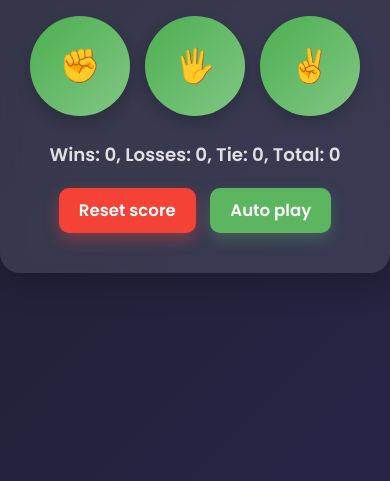
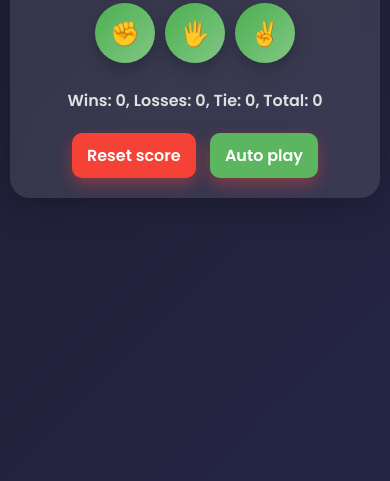
Before and after one commit to SadmanMahmud001/Rock-Paper-Scissors-Game, a plain HTML site: page index.html in a window 390 px wide. Shown: the part 363-844 px from the top of the page. Drawn offline with Linux system fonts and the light colour scheme.

Commit message:
make responsive

```diff
--- a/index.html
+++ b/index.html
@@ -22,7 +22,7 @@
       <button class="autoPlay">Auto play</button>
     </main>
 
-    <div class="loaderContainer">
+    <!-- <div class="loaderContainer">
       <svg
         class="pl"
         viewBox="0 0 200 200"
@@ -65,7 +65,7 @@
           stroke-linecap="round"
         />
       </svg>
-    </div>
+    </div> -->
   </body>
   <script src="script.js"></script>
 </html>
--- a/script.js
+++ b/script.js
@@ -144,9 +144,7 @@ function playerScore() {
 
 playerScore();
 
-setTimeout(function () {
-  document.querySelector(".loaderContainer").style.display = "none";
-  document.querySelector("main").style.display = "block";
-}, 3000);
-
-//https://youtu.be/EerdGm-ehJQ?list=LL&t=35966
+// setTimeout(function () {
+//   document.querySelector(".loaderContainer").style.display = "none";
+//   document.querySelector("main").style.display = "block";
+// }, 3000);
--- a/style.css
+++ b/style.css
@@ -1,5 +1,7 @@
+/* Import Google Font */
 @import url("https://fonts.googleapis.com/css2?family=Poppins:wght@400;600;700&display=swap");
 
+/* Reset & Base Styles */
 * {
   font-family: "Poppins", sans-serif;
   margin: 0;
@@ -20,28 +22,32 @@ body {
   align-items: center;
   height: 100vh;
   margin: 0;
+  padding: 10px;
 }
 
 main {
-  background: rgba(255, 255, 255, 0.1);
+  width: 90%;
+  max-width: 500px;
+  background: #ffffff1a;
   backdrop-filter: blur(10px);
   border-radius: 20px;
-  padding: 40px 30px;
-  box-shadow: 0 8px 32px rgba(0, 0, 0, 0.25);
+  padding: 30px;
+  box-shadow: 0 8px 32px #00000040;
   text-align: center;
-  display: none;
 }
 
 h1 {
   font-size: 2rem;
   font-weight: 700;
-  margin-bottom: 30px;
+  margin-bottom: 20px;
   color: #f5f5f5;
 }
 
+/* Button Container */
 .buttons {
   display: flex;
   justify-content: center;
+  flex-wrap: wrap;
   gap: 15px;
   margin-bottom: 25px;
 }
@@ -50,9 +56,9 @@ h1 {
   background: linear-gradient(135deg, #4caf50, #81c784);
   color: #ffffff;
   border: none;
-  border-radius: 100%;
-  width: 100px;
-  height: 100px;
+  border-radius: 50%;
+  width: 80px;
+  height: 80px;
   font-size: 2rem;
   cursor: pointer;
   transition: transform 0.2s, box-shadow 0.2s;
@@ -64,39 +70,43 @@ h1 {
   box-shadow: 0 10px 25px rgba(76, 175, 80, 0.6);
 }
 
-#playerScore {
-  font-size: 1.1rem;
+/* Responsive Buttons */
+@media (max-width: 400px) {
+  .buttons button {
+    width: 60px;
+    height: 60px;
+    font-size: 1.5rem;
+  }
+}
+
+#playerScore,
+#playerResult,
+#choicess {
+  font-size: 1.2rem;
   font-weight: 600;
-  margin: 15px 0;
+  margin: 10px 0;
   color: #e0e0e0;
 }
 
-#playerResult {
-  font-size: 1.5rem;
-  font-weight: 700;
-  margin-bottom: 20px;
-}
-
-#choicess {
-  font-size: 1.5rem;
-  margin-bottom: 20px;
-}
-
-#choicess span {
-  font-size: 2rem;
-}
-
-.reset {
+/* Controls */
+.reset,
+.autoPlay {
   background: #f44336;
   color: white;
   border: none;
-  padding: 10px 20px;
+  padding: 10px 15px;
   font-size: 1rem;
   font-weight: 600;
   border-radius: 10px;
   cursor: pointer;
   transition: background 0.3s, transform 0.2s;
   box-shadow: 0 6px 15px rgba(244, 67, 54, 0.4);
+  margin-top: 10px;
+}
+
+.autoPlay {
+  background: #5cb65f;
+  margin-left: 10px;
 }
 
 .reset:hover {
@@ -104,106 +114,31 @@ h1 {
   transform: scale(1.05);
 }
 
-.reset:active {
-  transform: scale(0.95);
-}
-
-.autoPlay {
-  background: #5cb65f;
-  color: white;
-  border: none;
-  padding: 10px 20px;
-  font-size: 1rem;
-  font-weight: 600;
-  border-radius: 10px;
-  cursor: pointer;
-  transition: background 0.3s, transform 0.2s;
-  box-shadow: 0 6px 15px #5cb65f50;
-  margin-left: 10px;
-}
-
 .autoPlay:hover {
   background: #4ea151;
   transform: scale(1.05);
 }
 
+.reset:active,
 .autoPlay:active {
   transform: scale(0.95);
 }
 
-.loaderContainer {
-  height: 100vh;
-  width: 100%;
-  display: flex;
-  flex-direction: column;
-  align-items: center;
-  justify-content: center;
-  gap: 10px;
-}
-
-:root {
-  --hue: 223;
-  --bg: hsl(var(--hue), 10%, 90%);
-  --fg: hsl(var(--hue), 10%, 10%);
-  font-size: calc(16px + (24 - 16) * (100vw - 320px) / (1280 - 320));
-}
-
-.pl {
-  display: block;
-  width: 80px;
-  height: 80px;
-}
-.pl__ring,
-.pl__ball {
-  animation: ring 2s ease-out infinite;
-}
-.pl__ball {
-  animation-name: ball;
-}
-
-@media (prefers-color-scheme: dark) {
-  :root {
-    --bg: hsl(var(--hue), 10%, 10%);
-    --fg: hsl(var(--hue), 10%, 90%);
+/* Media Queries for Responsive Design */
+@media (max-width: 600px) {
+  main {
+    width: 100%;
+    padding: 20px;
+  }
+  h1 {
+    font-size: 1.8rem;
+  }
+  #playerScore,
+  #playerResult,
+  #choicess {
+    font-size: 1rem;
+  }
+  .buttons {
+    gap: 10px;
   }
 }
-
-@keyframes ring {
-  from {
-    stroke-dasharray: 0 257 0 0 1 0 0 258;
-  }
-  25% {
-    stroke-dasharray: 0 0 0 0 257 0 258 0;
-  }
-  50%,
-  to {
-    stroke-dasharray: 0 0 0 0 0 515 0 0;
-  }
-}
-@keyframes ball {
-  from,
-  50% {
-    animation-timing-function: ease-in;
-    stroke-dashoffset: 1;
-  }
-  64% {
-    animation-timing-function: ease-in;
-    stroke-dashoffset: -109;
-  }
-  78% {
-    animation-timing-function: ease-in;
-    stroke-dashoffset: -145;
-  }
-  92% {
-    animation-timing-function: ease-in;
-    stroke-dashoffset: -157;
-  }
-  57%,
-  71%,
-  85%,
-  99%,
-  to {
-    animation-timing-function: ease-out;
-    stroke-dashoffset: -163;
-  }
-}
```
